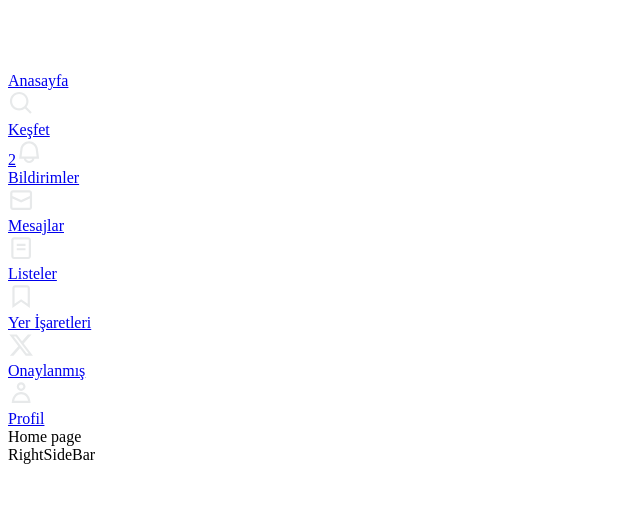
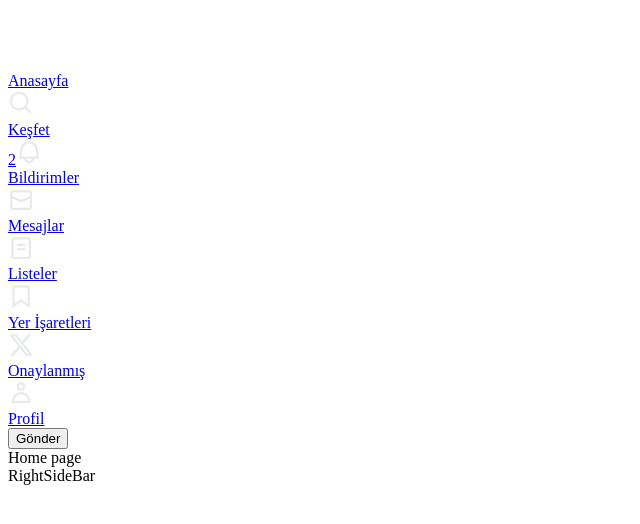
Before and after one commit to khazarglzd/x_ui_clone_react, a React (Create React App) app: page / in a window 1280 px wide. Shown: the top 524 px of the page, without its empty margins (0-640 px from the left). Built offline with nearby package versions, Linux system fonts and the light colour scheme.

Commit message:
creating Button component

```diff
--- a/src/components/buttons/index.jsx
+++ b/src/components/buttons/index.jsx
@@ -0,0 +1,20 @@
+import { createElement } from "react";
+import classNames from "classnames";
+import PropTypes from "prop-types";
+
+export default function Button({ size, children }) {
+    return createElement('button', {
+        className: classNames("bg-[#1d9bf0] rounded-full flex items-center justify-center font-bold hover:bg-[#1a8cd8] transition-colors", {
+            "px-4 h-9": size === 'normal',
+            "px-4 text-[17px] h-[52px] w-full": size === 'large',
+        })
+    }, children)
+}
+
+Button.propTypes = {
+    size: PropTypes.oneOf(['normal', 'large'])
+}
+
+Button.defaultProps = {
+    size: 'normal'
+}
--- a/src/layouts/main/leftsidebar/Menu/index.jsx
+++ b/src/layouts/main/leftsidebar/Menu/index.jsx
@@ -1,6 +1,7 @@
 import { NavLink } from "react-router-dom";
 import classNames from "classnames";
 import { mainMenu } from "../../../../utils/const";
+import New from "../../../../new";
 
 
 export default function Menu() {
@@ -32,6 +33,7 @@ export default function Menu() {
                     </NavLink>
                 ))
             }
+            <New />
         </nav >
     )
 }
--- /dev/null
+++ b/src/new/index.jsx
@@ -0,0 +1,9 @@
+import Button from "../components/buttons";
+
+export default function New() {
+    return (
+        <div className="py-4 w-[90%]">
+            <Button size="large">Gönder</Button>
+        </div>
+    )
+}
```
